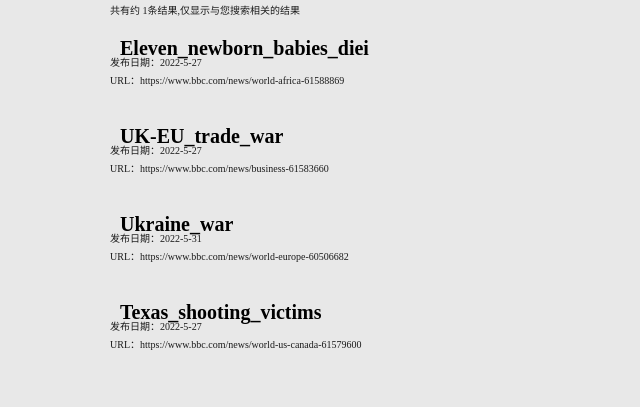
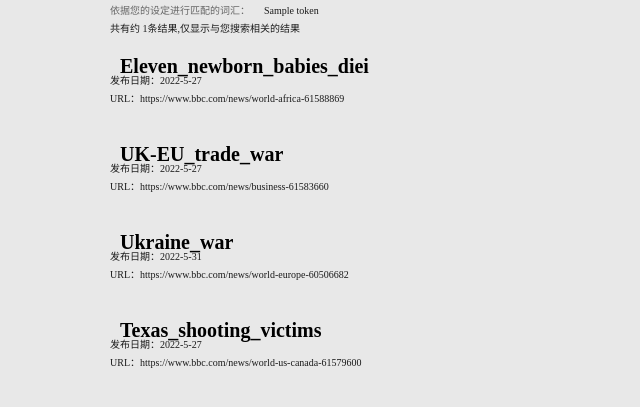
Before and after one commit to ShangzhiXu/Searching-Engine, a Django app: template GoAbroad/templates/GoAbroad/blog_list.html in a window 1280 px wide; the page is wider, and only the part inside the window is pictured. Shown: the part 63-470 px from the top of that part, without its empty margins (0-640 px from the left). Run offline with Django 4.2, Linux system fonts and the light colour scheme; data comes from the database, SQL or seed files in the repository; tables that the repository leaves empty hold one stand-in row (values such as "Sample post"); the template is opened without the code that fills it: values that come from a table or form of the project are taken from there, most other values are stand-ins (such as "Sample title", 1, 10 or a date in 2020); parts of the project's set-up code (start-up, migrations or seed data) failed here and were passed over.

Commit message:
第一版定版

```diff
--- a/GoAbroad/Query_manager.py
+++ b/GoAbroad/Query_manager.py
@@ -41,4 +41,4 @@
             similarity = cosine_similarity(query_vector,VSM_vector[fileName])
             similarity_list.setdefault(fileName,0)
             similarity_list[fileName] += similarity
-    return similarity_list
+    return [similarity_list,query.words_token]
--- a/GoAbroad/templates/GoAbroad/blog_list.html
+++ b/GoAbroad/templates/GoAbroad/blog_list.html
@@ -33,12 +33,23 @@
         color: #1b1b1b;
         margin: 0 0 0 10px;
     }
-
+     lu{
+        display: inline-block;
+        font-family: "Yuanti SC";
+        font-size: 10px;
+        color: #666666;
+        margin: 0 0 0 10px;
+    }
 
 </style>
 <body>
 
     <div class="container">
+        <lu  font- color="#edecd6" >依据您的设定进行匹配的词汇：  </lu>
+        {% for y in token %}
+        <p >{{y}}</p>
+        {% endfor %}
+        <br/>
         <p>共有约 {{ length }}条结果,仅显示与您搜索相关的结果 </p>
         <div class="row">
             <div class="col-xs-12 col-sm-6 col-md-7 col-md-offset-1 scroll">
```
Also changed, not shown: GoAbroad/views.py (+12 -8 lines).
